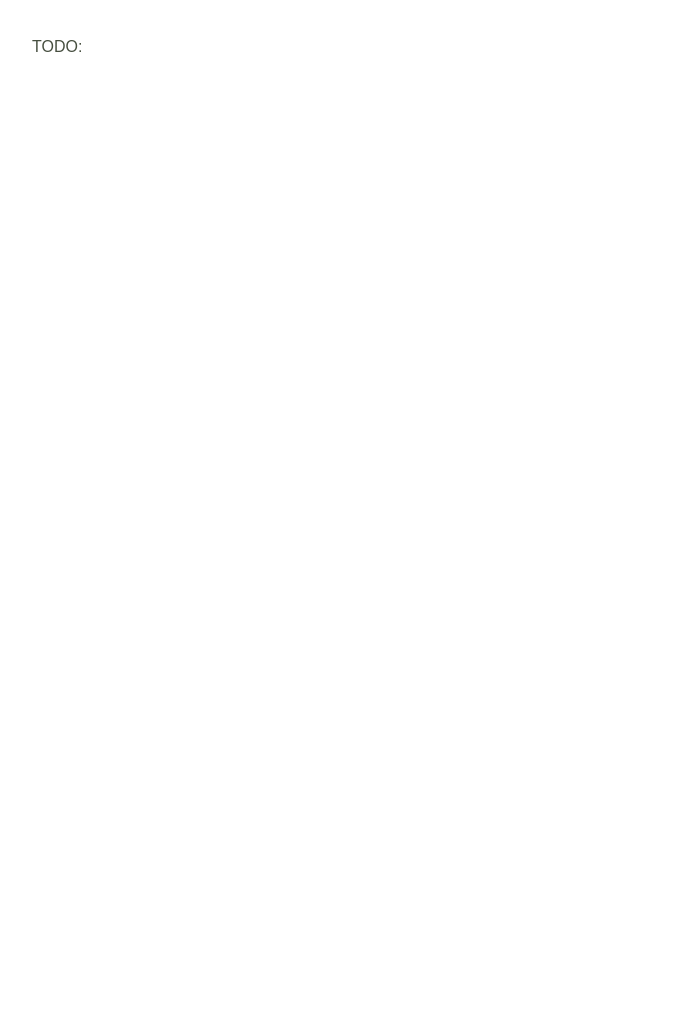
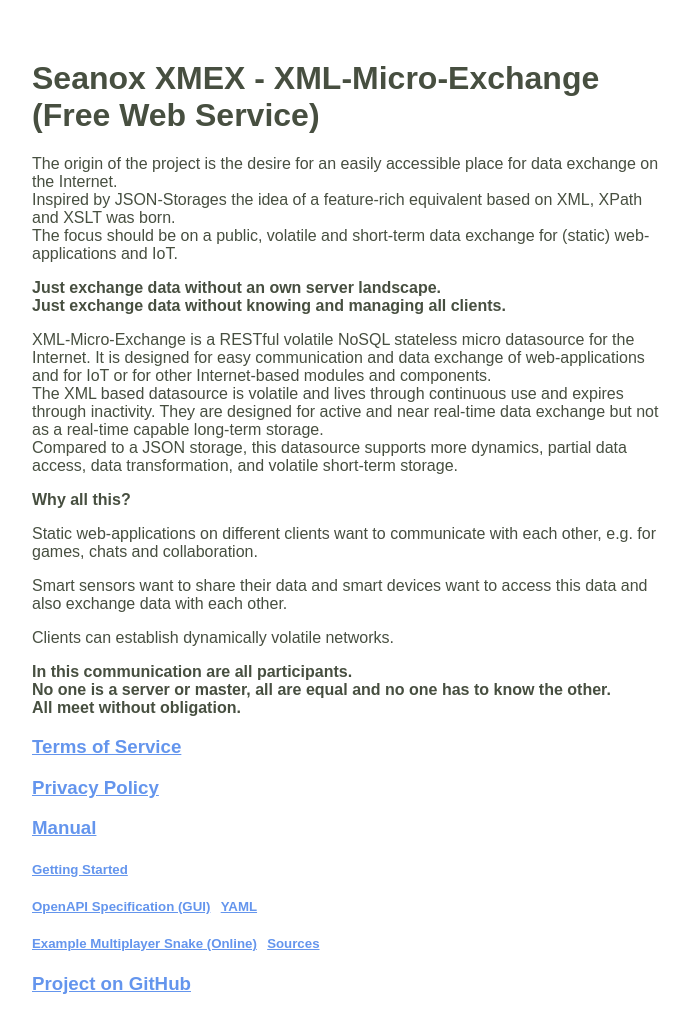
Before and after one commit to seanox/xml-micro-exchange-js, a website: page cloud/docs/index.html in a window 1280 px wide. Shown: the whole page, without its empty margins (288-978 px from the left). Before the commit the page ends 800 px from the top, so only its background shows below. Drawn offline with Linux system fonts and the light colour scheme.

Commit message:
#0000 Cloud: Update content

```diff
--- a/cloud/docs/index.html
+++ b/cloud/docs/index.html
@@ -7,6 +7,47 @@
     <link rel="stylesheet" href="styles/page.css">
   </head>
   <body>
-    TODO:
+    <h1>Seanox XMEX - XML-Micro-Exchange (Free Web Service)</h1>
+    <p>The origin of the project is the desire for an easily accessible place for data
+      exchange on the Internet.<br>
+      Inspired by JSON-Storages the idea of a feature-rich equivalent based on XML,
+      XPath and XSLT was born.<br>
+      The focus should be on a public, volatile and short-term data exchange for
+      (static) web-applications and IoT.</p>
+    <p><strong>Just exchange data without an own server landscape.</strong><br>
+      <strong>Just exchange data without knowing and managing all clients.</strong></p>
+    <p>XML-Micro-Exchange is a RESTful volatile NoSQL stateless micro datasource for
+      the Internet. It is designed for easy communication and data exchange of
+      web-applications and for IoT or for other Internet-based modules and
+      components.<br>
+      The XML based datasource is volatile and lives through continuous use and
+      expires through inactivity. They are designed for active and near real-time data
+      exchange but not as a real-time capable long-term storage.<br>
+      Compared to a JSON storage, this datasource supports more dynamics, partial data
+      access, data transformation, and volatile short-term storage.</p>
+    <p><strong>Why all this?</strong></p>
+    <p>Static web-applications on different clients want to communicate with each
+      other, e.g. for games, chats and collaboration.</p>
+    <p>Smart sensors want to share their data and smart devices want to access this
+      data and also exchange data with each other.</p>
+    <p>Clients can establish dynamically volatile networks.</p>
+    <p><strong>In this communication are all participants.</strong><br>
+      <strong>No one is a server or master, all are equal and no one has to know the other.</strong><br>
+      <strong>All meet without obligation.</strong></p>
+
+    <h3><a href="terms.html">Terms of Service</a></h3>
+
+    <h3><a href="privacy.html">Privacy Policy</a></h3>
+
+    <h3><a href="https://github.com/seanox/xml-micro-exchange-js/blob/main/manual/README.md" target="_extern">Manual</a></h3>
+    <h5><a href="https://github.com/seanox/xml-micro-exchange-js/blob/main/manual/getting-started.md" target="_extern">Getting Started</a></h5>
+    <h5>
+      <a href="https://editor.swagger.io/?url=https://xmex.seanox.com/service.yaml" target="_extern">OpenAPI Specification (GUI)</a>
+      <a href="service.yaml" target="_extern">YAML</a>
+    </h5>
+    <h5>
+      <a href="snake.html" target="_extern">Example Multiplayer Snake (Online)</a>
+      <a href="https://github.com/seanox/xml-micro-exchange-js/blob/main/test/snake.html" target="_extern">Sources</a></h5>
+    <h3><a href="https://github.com/seanox/xml-micro-exchange-js" target="_extern">Project on GitHub</a></h3>
   </body>
 </html>
--- a/cloud/docs/service.yaml
+++ b/cloud/docs/service.yaml
@@ -98,7 +98,7 @@
 </ol>
 <br>
   "
-  termsOfService: "https://raw.githubusercontent.com/seanox/xml-micro-exchange-js/master/TERMS%20OF%20SERVICE"
+  termsOfService: "https://xmex.seanox.com/terms.html"
   contact:
     email: "xmex@seanox.com"
   license:
--- a/cloud/docs/styles/page.css
+++ b/cloud/docs/styles/page.css
@@ -7,3 +7,11 @@
 a[href] {
     color: #6495ED;
 }
+
+h1 a + a,
+h2 a + a,
+h3 a + a,
+h4 a + a,
+h5 a + a {
+    margin-left: 0.5em;
+}
```
Also changed, not shown: cloud/docs/snake.html (+8 -5 lines), cloud/docs/terms.html (+8 -0 lines).
